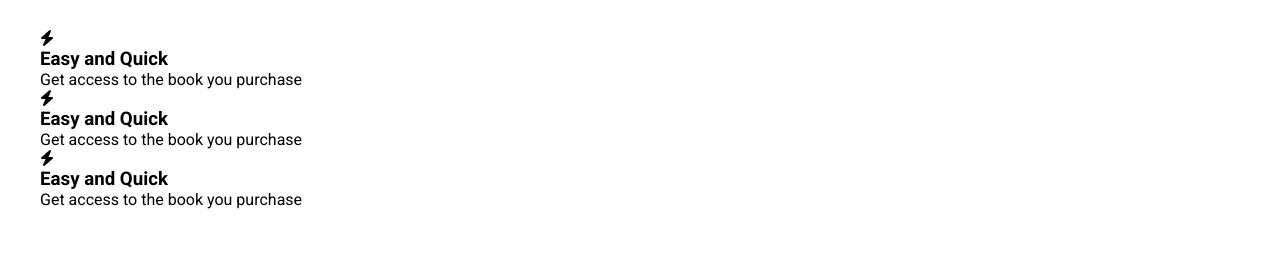
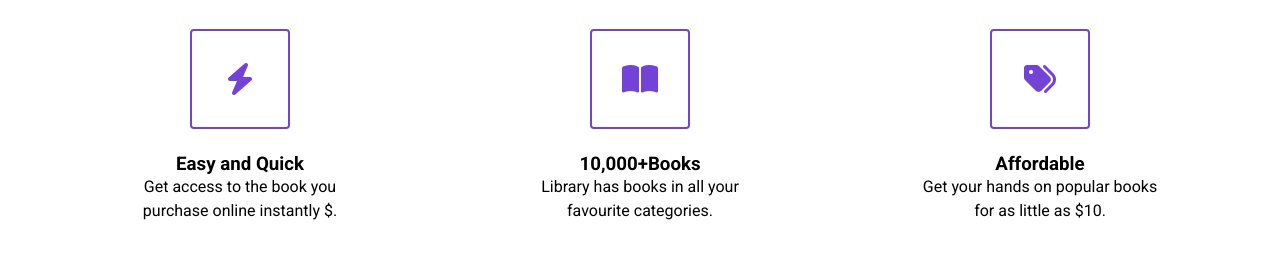
Before and after one commit to magdalenabatres/FES, a plain HTML site: page E-Commerce/index.html in a window 1280 px wide. Shown: the part 919-1178 px from the top of the page. Drawn offline with Linux system fonts and the light colour scheme.

Commit message:
Actializacion de E-portafolio

```diff
--- a/E-Commerce/index.html
+++ b/E-Commerce/index.html
@@ -44,42 +44,39 @@
            <div class="highlight">
               <div class="highlight__img">
                 <i class="fas fa-bolt"></i>
+              </div>
                 <h3 class="highlight__subtitle">
                   Easy and Quick
                 </h3>
                 <p class="highlight__para">
-                Get access to the book you purchase
+                  Get access to the book you purchase online instantly $.
                 </p>
-            </div>
             </div>
 
                <div class="highlight">
               <div class="highlight__img">
-              <i class="fas fa-bolt"></i>
+                <i class="fas fa-book-open"></i>
+              </div>
                 <h3 class="highlight__subtitle">
-                Easy and Quick
+                  10,000+Books
                 </h3>
                 <p class="highlight__para">
-                Get access to the book you purchase
+                  Library has books in all your favourite categories.
                 </p>
-              </div>
-          </div>
             </div>
 
              <div class="highlight">
              <div class="highlight__img">
-              <i class="fas fa-bolt"></i>
+                <i class="fas fa-tags"></i>
+              </div>
                 <h3 class="highlight__subtitle">
-                Easy and Quick
+                  Affordable
                 </h3>
                 <p class="highlight__para">
-                Get access to the book you purchase
+                  Get your hands on popular books for as little as $10.
                 </p>
             </div>
           </div>
-
-
-
       </div>
     </div>
   </section>
--- a/E-Commerce/styles.css
+++ b/E-Commerce/styles.css
@@ -18,6 +18,10 @@ img{
   height: 100%;
   max-height: 50vh;
   padding: 20px;
+}
+
+p{
+  line-height: 1.5;
 }
 
 .nav__container{
@@ -145,5 +149,41 @@ Highlights
 */
 
 .highlight__wrapper{
+display: flex;
+}
 
+.highlight{
+   padding: 0 24px;
+   width: calc(100%/3);
+   display: flex;
+   align-items: center;
+   justify-content: center;
+   flex-direction: column;
 }
+
+.highlight__para{
+   text-align: center;
+}
+
+.highlight__para{
+  text-align: center;
+  max-width: 240px;
+}
+
+.highlight__img{
+    border: 2px solid #7342d6;
+    color:#7342d6;
+    width: 100px;
+    height: 100px;
+    display: flex;
+    align-items: center;
+    justify-content: center;
+    border-radius: 4px;
+    font-size: 32px;
+    margin-bottom: 24px;
+}
+
+.highlight_subtitle{
+    font-size: 20px;
+    margin-bottom: 16px;
+}
```
Lines whose indentation alone changed are shown as unchanged.
